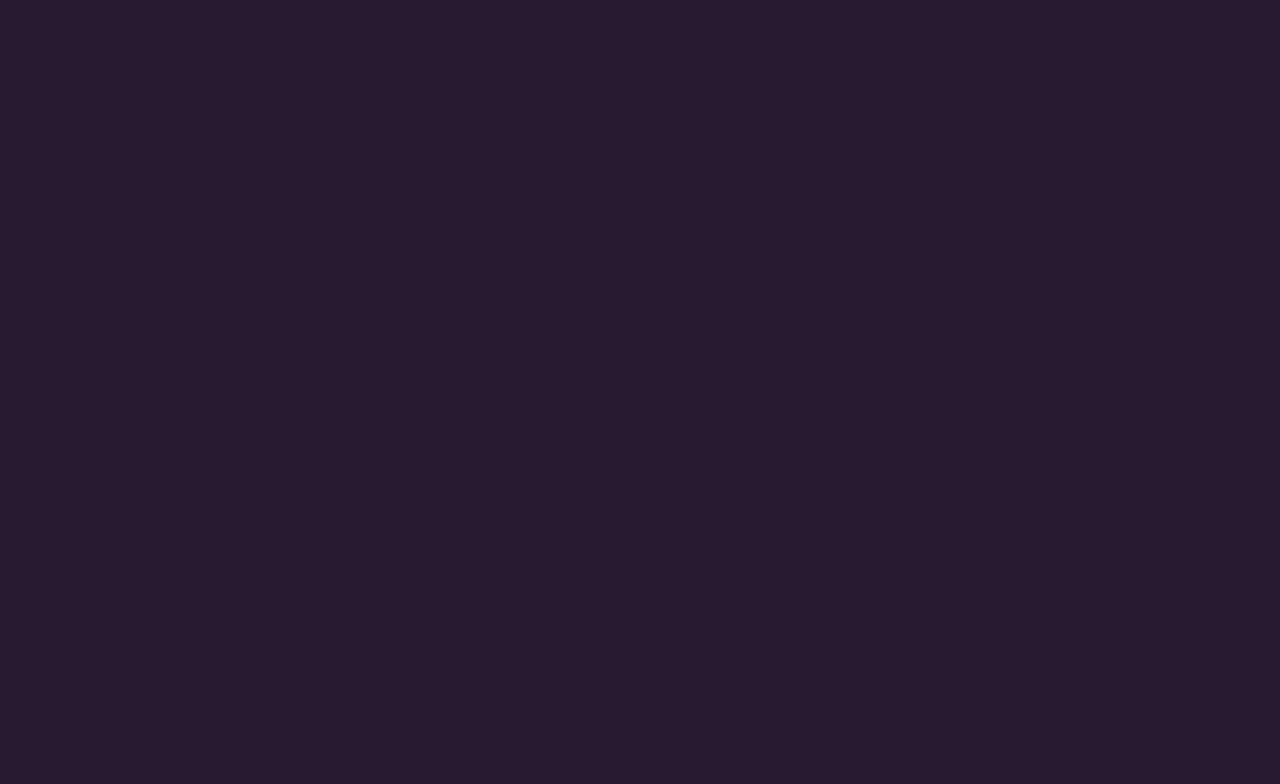
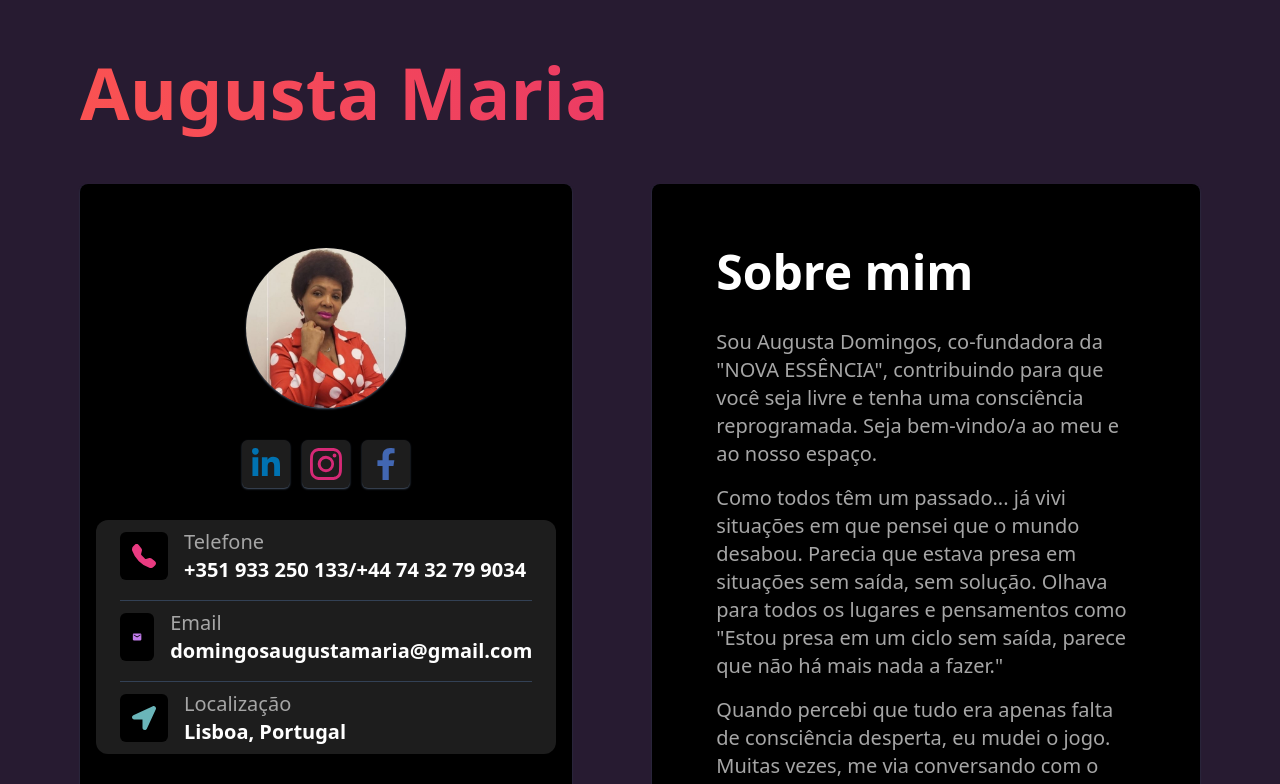
Before and after one commit to hendellcosta/augusta-maria-portf, a React (Vite) app: page / in a window 1280 px wide. Before the commit this address had no page. Shown: the top 784 px of the page. Built offline with nearby package versions, Linux system fonts and the light colour scheme.

Commit message:
yeah, message-sent page redirect fixed again

```diff
--- a/src/App.tsx
+++ b/src/App.tsx
@@ -7,7 +7,7 @@ function App() {
     <>
       <main className="flex flex-col items-center justify-center text-center lg:text-start px-6 py-10 gap-20 lg:px-20">
         <Routes>
-          <Route element={<Main />} />
+          <Route path='/' element={<Main />} />
           <Route path="/message-sent" element={<EmailSent />} />
         </Routes>
       </main>
```
